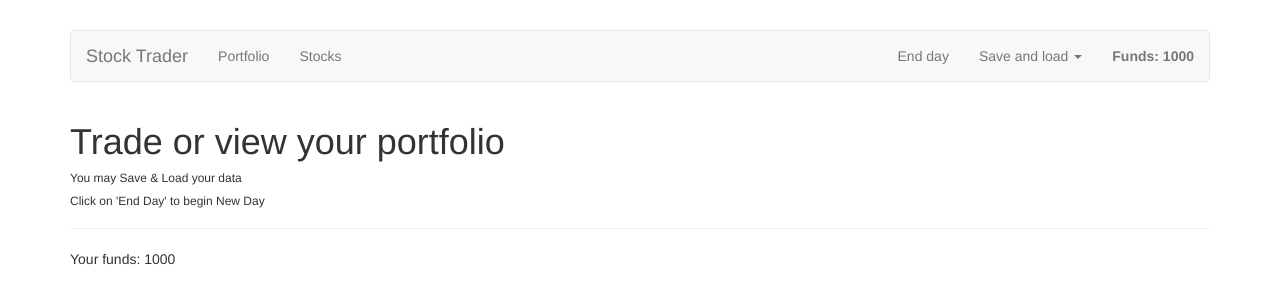
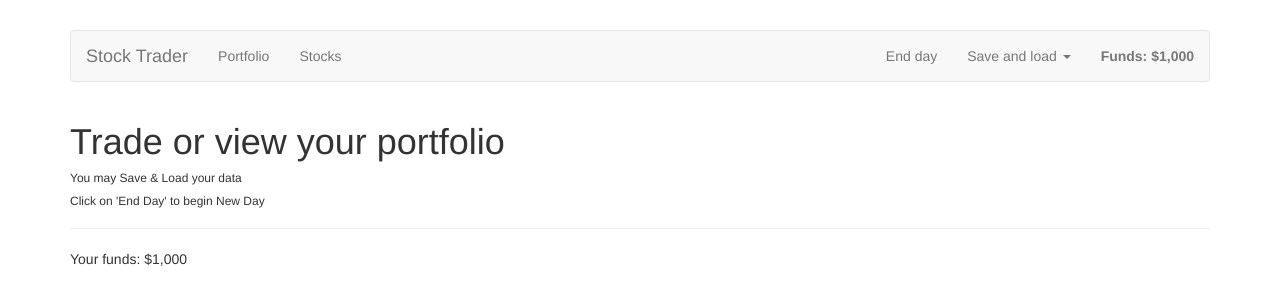
Before and after one commit to AlMuz/VUE-TheStockTrader, a Vue app: page / in a window 1280 px wide. Shown: the top 304 px of the page. Built offline with nearby package versions, Linux system fonts and the light colour scheme.

Commit message:
Making Funds Look Nicer with Filters

```diff
--- a/src/components/Header.vue
+++ b/src/components/Header.vue
@@ -17,7 +17,7 @@
           <router-link to="/portfolio" activeClass="active" tag="li"><a>Portfolio</a></router-link>
           <router-link to="/stocks" activeClass="active" tag="li"><a>Stocks</a></router-link>
         </ul>
-        <strong class="navbar-text navbar-right">Funds: {{ funds }}</strong>
+        <strong class="navbar-text navbar-right">Funds: {{ funds | currency }}</strong>
         <ul class="nav navbar-nav navbar-right">
           <li><a href="#">End day</a></li>
           <li class="dropdown">
--- a/src/components/Home.vue
+++ b/src/components/Home.vue
@@ -4,7 +4,7 @@
     <h6>You may Save & Load your data</h6>
     <h6>Click on 'End Day' to begin New Day</h6>
     <hr>
-    <p>Your funds: {{ funds }}</p>
+    <p>Your funds: {{ funds | currency}}</p>
   </div>
 </template>
 
--- a/src/main.js
+++ b/src/main.js
@@ -5,6 +5,10 @@ import store from './store/store'
 
 Vue.config.productionTip = false
 
+Vue.filter('currency', (value) => {
+  return '$' + value.toLocaleString();
+});
+
 new Vue({
   router,
   store,
```
